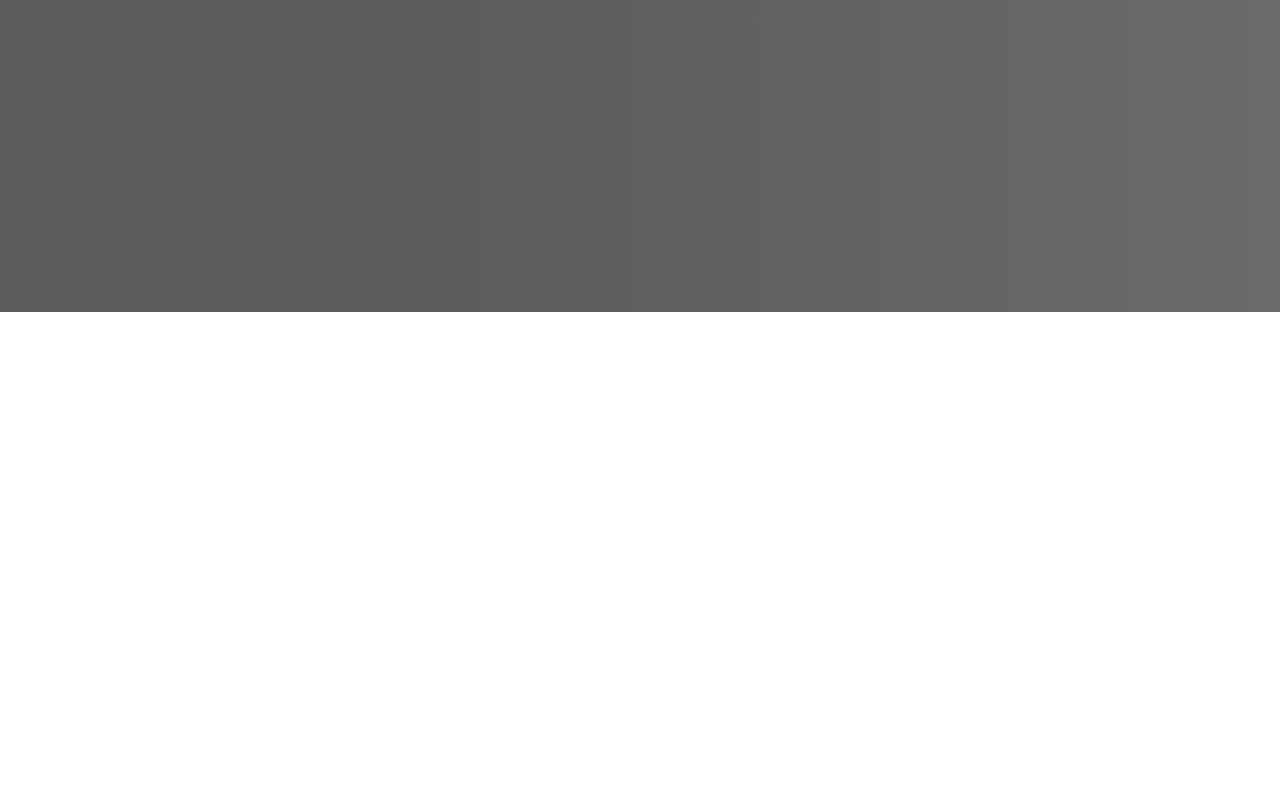
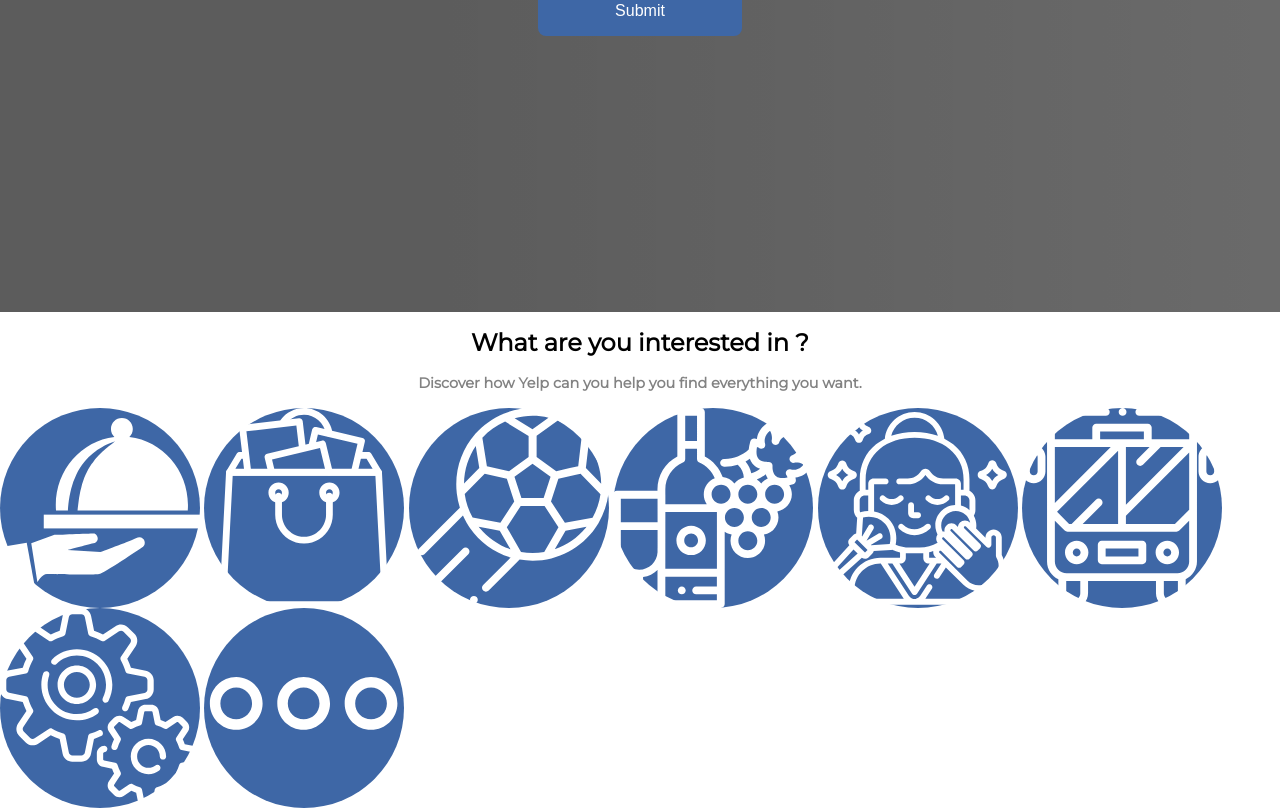
Before and after one commit to amnsworld/CompositeProject, a plain HTML site: page index.html in a window 1280 px wide. Shown: the part 488-1296 px from the top of the page. Before the commit the page ends 800 px from the top, so only its background shows below. Drawn offline with Linux system fonts and the light colour scheme.

Commit message:
category assets & submit button

```diff
--- a/css/default.css
+++ b/css/default.css
@@ -115,3 +115,45 @@ li a{
    background-color: #fff;
    border-radius: .5em;
 }
+
+.search-button{
+    display: flex;
+    justify-content: center;
+}
+
+.btn-search{
+    flex-basis: calc(100% / 5);
+    margin: 1em;
+}
+
+.btn-search input{
+   border:0em;
+   padding: 1em;
+   width:100%;
+   background-color: #3E67A6;
+   border-radius: .5em;
+   color: #ffffff;
+}
+
+.main-content-line{
+    font-family: Montserrat, Helvetica, sans-serif;
+    font-weight: bold;
+    font-size: 1.5em;
+    color: #000;
+    text-align: center;
+}
+
+.main-content-tag-line{
+    font-family: Montserrat, Helvetica, sans-serif;
+    font-weight: bold;
+    font-size: 0.9em;
+    color: #828282;
+    text-align: center;
+}
+.category-circle-dark-blue {
+    height: 200px;
+    width: 200px;
+    background-color: #3E67A6;
+    border-radius: 50%;
+    display: inline-block;
+  }
--- a/index.html
+++ b/index.html
@@ -22,7 +22,7 @@
 			</section>
 			<nav class="header-rows">
 				<section class="logo-area">
-					<img src="img/Yelp_Logo.svg" alt="Yelp Logo">
+					<a href="#"><img src="img/Yelp_Logo.svg" alt="Yelp Logo"></a>
 				</section>
 
 				<section class="primary-navigation">
@@ -42,7 +42,8 @@
 			<section class="search-area">
 				<h2 class="first-tag-line">Discover the Best Places</h2>
 				<h3 class="second-tag-line">Yelp connect people with businesses</h3>
-				<form class="search-boxes">
+				<form>
+					<section class="search-boxes">
 						<div class="form-content">
 							<input type="text" placeholder="What are you looking for?">
 						</div>
@@ -52,11 +53,48 @@
 						<div class="form-content">
 							<input type="text" placeholder="Categories">
 						</div>
+					</section>
+
+					<section class="search-button"></div>
+						<div class="btn-search">
+							<input type="submit" value="Submit">
+						</div>
+					</section>
+
 				</form>
 			</section>
 		</header>
 		<main class="main-area">
-
+			<section class="main-line">
+				<h2 class="main-content-line">What are you interested in ?</h2>
+				<h2 class="main-content-tag-line">Discover how Yelp can you help you find everything you want.</h2>
+			</section>
+			<section class="main-categories">
+				<section class="category-circle-dark-blue">
+					<img src="img/food1.svg" alt="Restaurant">
+				</section>
+				<section class="category-circle-dark-blue">
+					<img src="img/shop1.svg" alt="Restaurant">
+				</section>
+				<section class="category-circle-dark-blue">
+					<img src="img/soccer1.svg" alt="Restaurant">
+				</section>
+				<section class="category-circle-dark-blue">
+					<img src="img/wine1.svg" alt="Restaurant">
+				</section>
+				<section class="category-circle-dark-blue">
+					<img src="img/makeup1.svg" alt="Restaurant">
+				</section>
+				<section class="category-circle-dark-blue">
+					<img src="img/bus1.svg" alt="Restaurant">
+				</section>
+				<section class="category-circle-dark-blue">
+					<img src="img/industry1.svg" alt="Restaurant">
+				</section>
+				<section class="category-circle-dark-blue">
+					<img src="img/more1.svg" alt="Restaurant">
+				</section>
+			</section>
 		</main>
 		<footer>
 
```
Also changed, not shown: img/bus1.svg (added), img/food1.svg (added), img/industry1.svg (added), img/makeup1.svg (added), img/more1.svg (added), img/shop1.svg (added), img/soccer1.svg (added), img/wine1.svg (added), 2 other files. Lines whose indentation alone changed are shown as unchanged.
